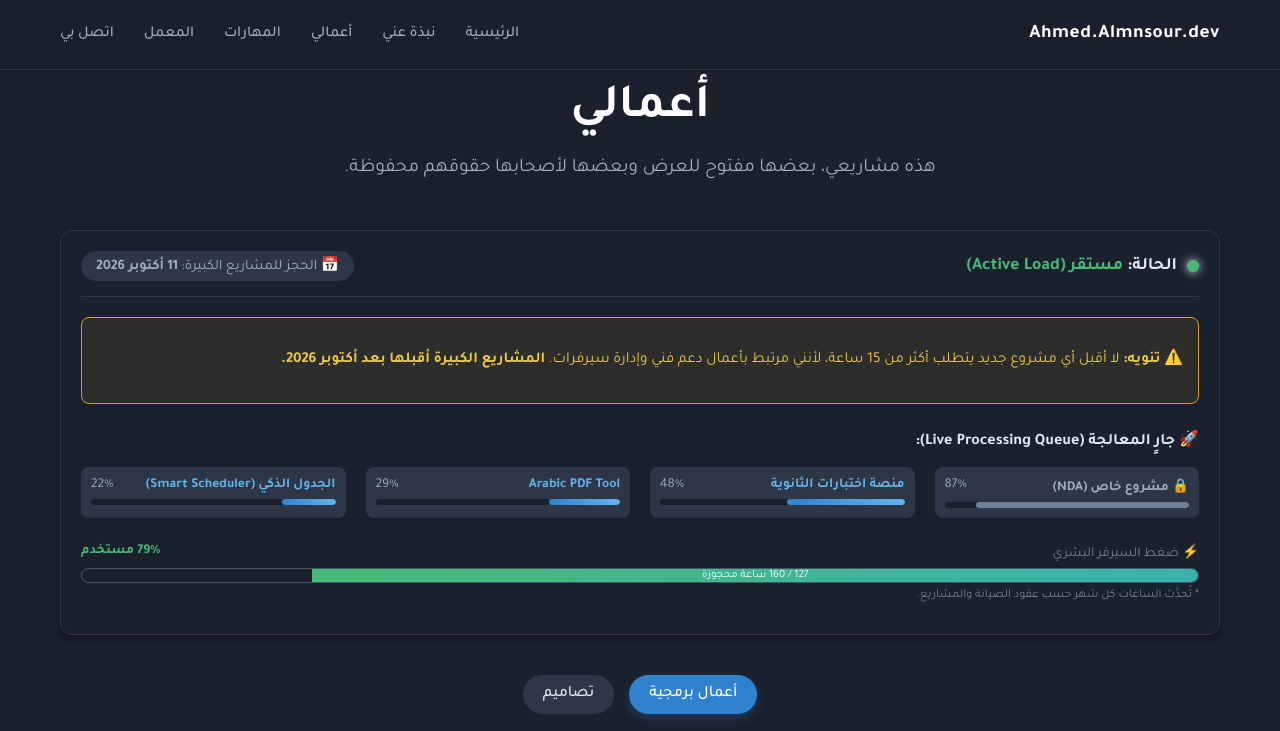
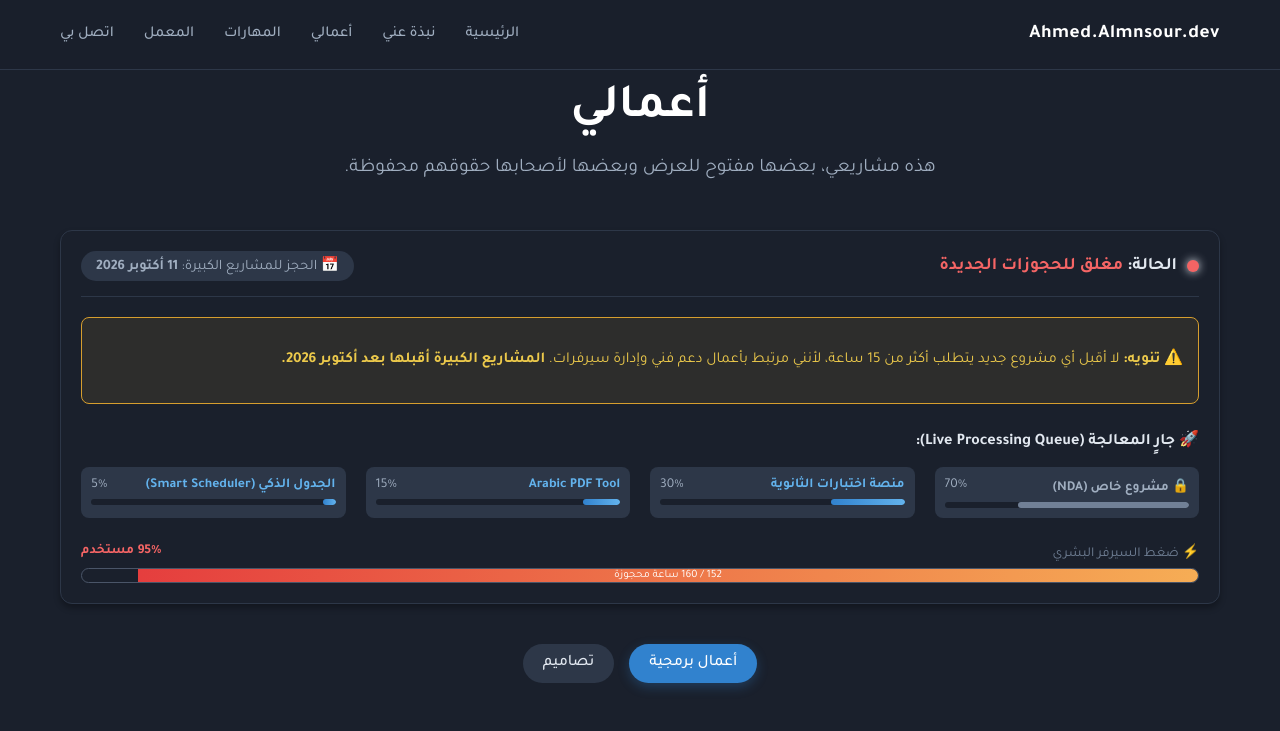
Before and after one commit to ahmedalmnsour/ahmed-almnsour-dev, a Next.js app: page /projects in a window 1280 px wide. Shown: the top 731 px of the page. Built offline with nearby package versions, Linux system fonts and the light colour scheme.

Commit message:
refactor: remove fake hour calculations and use static values

```diff
--- a/components/WorkloadWidget.tsx
+++ b/components/WorkloadWidget.tsx
@@ -11,71 +11,32 @@ interface SystemStatus {
 interface QueueProject {
   id: number;
   name: string;
-  baseProgress: number;
+  progress: number;
   type: 'private' | 'internal';
-  progress: number;
 }
 
 export default function WorkloadWidget() {
-
-  const [activeQueue, setActiveQueue] = useState<QueueProject[]>([]);
-
-  const [bookedHours, setBookedHours] = useState(0);
-
-  const [systemStatus, setSystemStatus] = useState<SystemStatus>({
-    text: "جاري تحليل البيانات...",
-    color: "#718096"
-  });
-
   const [isLoaded, setIsLoaded] = useState(false);
 
   const maxCapacity = 160;
+  const bookedHours = 152;
   const nextAvailableDate = "11 أكتوبر 2026";
 
+  const systemStatus: SystemStatus = bookedHours < 135
+    ? { text: "مستقر — متاح للحجوزات", color: "#48BB78" }
+    : bookedHours < 150
+      ? { text: "ضغط متوسط — نوافذ محدودة", color: "#ECC94B" }
+      : { text: "مغلق للحجوزات الجديدة", color: "#F56565" };
+
+  const activeQueue: QueueProject[] = [
+    { id: 1, name: "🔒 مشروع خاص (NDA)", progress: 70, type: "private" },
+    { id: 3, name: "منصة اختبارات الثانوية", progress: 30, type: "internal" },
+    { id: 4, name: "Arabic PDF Tool", progress: 15, type: "internal" },
+    { id: 5, name: "الجدول الذكي (Smart Scheduler)", progress: 5, type: "internal" },
+  ];
+
   useEffect(() => {
-    const now = new Date();
-
-    // --- حساب الساعات (الدورة الشهرية) ---
-    const currentDay = now.getDate();
-    const baseRetainerHours = 115;
-    const dailyIncrement = currentDay * 1.4;
-
-    const calculatedHours = Math.min(Math.floor(baseRetainerHours + dailyIncrement), 159);
-    setBookedHours(calculatedHours);
-
-    // --- تحديد الحالة واللون ---
-    let newStatus: SystemStatus;
-    if (calculatedHours < 135) {
-        newStatus = { text: "مستقر (Active Load)", color: "#48BB78" }; // أخضر
-    } else if (calculatedHours < 150) {
-        newStatus = { text: "ضغط متوسط (Medium Load)", color: "#ECC94B" }; // أصفر
-    } else {
-        newStatus = { text: "ضغط مرتفع (High Load)", color: "#F56565" }; // أحمر
-    }
-    setSystemStatus(newStatus);
-
-    // --- حساب نسب المشاريع ---
-    const startDate = new Date('2025-11-29T00:00:00');
-    const diffTime = Math.abs(now.getTime() - startDate.getTime());
-    const diffDays = Math.ceil(diffTime / (1000 * 60 * 60 * 24));
-    const projectProgressIncrement = Math.floor(diffDays / 2);
-
-    const baseProjects: Omit<QueueProject, 'progress'>[] = [
-      { id: 1, name: "🔒 مشروع خاص (NDA)", baseProgress: 66, type: "private" },
-      { id: 3, name: "منصة اختبارات الثانوية", baseProgress: 27, type: "internal" },
-      { id: 4, name: "Arabic PDF Tool", baseProgress: 8, type: "internal" },
-      { id: 5, name: "الجدول الذكي (Smart Scheduler)", baseProgress: 1, type: "internal" },
-    ];
-
-    const updatedQueue: QueueProject[] = baseProjects.map(p => ({
-      ...p,
-      progress: Math.min(p.baseProgress + projectProgressIncrement, 100)
-    }));
-
-    setActiveQueue(updatedQueue);
-
     setIsLoaded(true);
-
   }, []);
 
   return (
@@ -153,10 +114,6 @@ export default function WorkloadWidget() {
             {isLoaded ? `${bookedHours} / ${maxCapacity}` : 'جاري الحساب...'} ساعة محجوزة
           </div>
         </div>
-
-        <p className={styles.disclaimer}>
-          * تُحدَّث الساعات كل شهر حسب عقود الصيانة والمشاريع.
-        </p>
       </div>
 
     </div>
```
